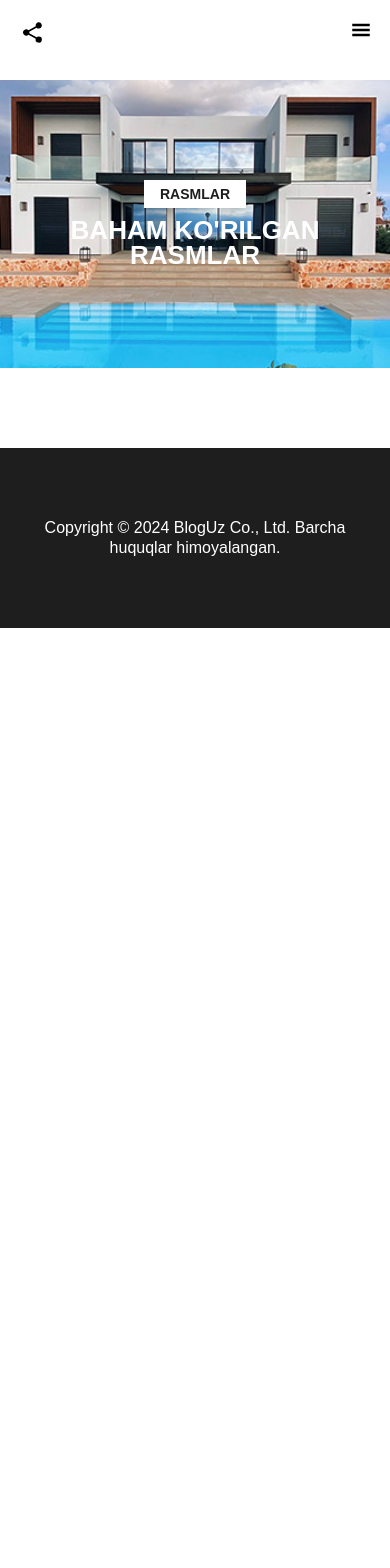
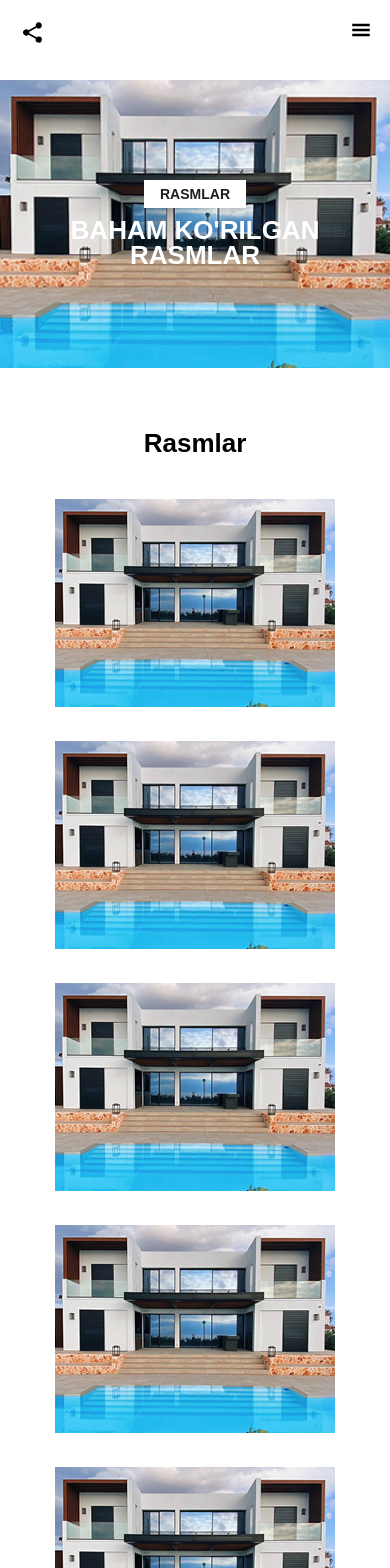
Before and after one commit to muhammadali0666/bloguz-sample, a React (Vite) app: page /media in a window 390 px wide. Shown: the top 1568 px of the page. Before the commit the page ends 844 px from the top, so only its background shows below. Built offline with nearby package versions, Linux system fonts and the light colour scheme; the HTML template or start-up script is replaced by a standard one.

Commit message:
completed media pahe responsive

```diff
--- a/src/components/mediaComp/media.css
+++ b/src/components/mediaComp/media.css
@@ -42,3 +42,102 @@
   background-color: #ffffff;
   color: #1e1e1e;
 }
+@media (max-width: 870px) {
+  .media-inner {
+    padding-top: 80px;
+    padding-bottom: 0;
+  }
+  .media-title {
+    font-size: 30px;
+    margin-bottom: 50px;
+    text-align: center;
+    font-weight: 900;
+  }
+  .media-list {
+    display: flex;
+    justify-content: space-evenly;
+    flex-wrap: wrap;
+    gap: 30px;
+  }
+  .media-item {
+    width: 45%;
+  }
+  .media-img {
+    width: 100%;
+  }
+  .media-btn {
+    font-size: 14px;
+    padding:12px 24px;
+    margin-left: 50px;
+    width: max-content;
+    margin-top: 50px;
+    margin-left: auto;
+    margin-right: auto;
+  }
+}
+@media (max-width: 450px) {
+  .media-inner {
+    padding-top: 60px;
+    padding-bottom: 0;
+  }
+  .media-title {
+    font-size: 26px;
+    margin-bottom: 40px;
+    text-align: center;
+    font-weight: 900;
+  }
+  .media-list {
+    display: flex;
+    justify-content: space-evenly;
+    flex-wrap: wrap;
+    gap: 30px;
+  }
+  .media-item {
+    width: 80%;
+  }
+  .media-img {
+    width: 100%;
+  }
+  .media-btn {
+    font-size: 14px;
+    padding:8px 16px;
+    margin-left: 50px;
+    width: max-content;
+    margin-top: 50px;
+    margin-left: auto;
+    margin-right: auto;
+  }
+}
+@media (max-width: 350px) {
+  .media-inner {
+    padding-top: 60px;
+    padding-bottom: 0;
+  }
+  .media-title {
+    font-size: 26px;
+    margin-bottom: 40px;
+    text-align: center;
+    font-weight: 900;
+  }
+  .media-list {
+    display: flex;
+    justify-content: space-evenly;
+    flex-wrap: wrap;
+    gap: 30px;
+  }
+  .media-item {
+    width: 90%;
+  }
+  .media-img {
+    width: 100%;
+  }
+  .media-btn {
+    font-size: 14px;
+    padding:8px 16px;
+    margin-left: 50px;
+    width: max-content;
+    margin-top: 50px;
+    margin-left: auto;
+    margin-right: auto;
+  }
+}
--- a/src/pages/media/index.jsx
+++ b/src/pages/media/index.jsx
@@ -14,7 +14,7 @@ export const Media = () => {
           </div>
         </div>
       </section>
-      {/* <MediaComp /> */}
+      <MediaComp />
     </Layouts>
   );
 };
```
